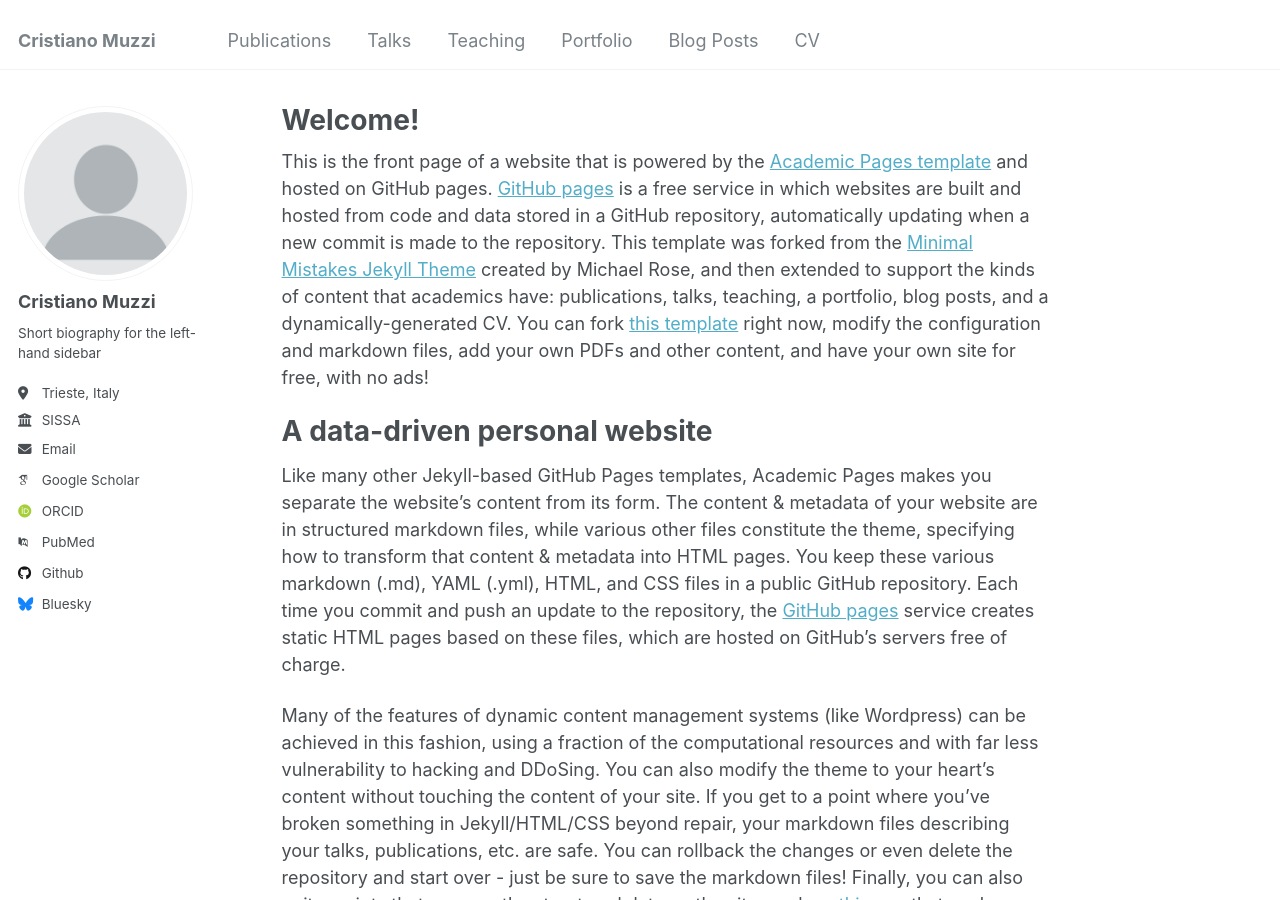
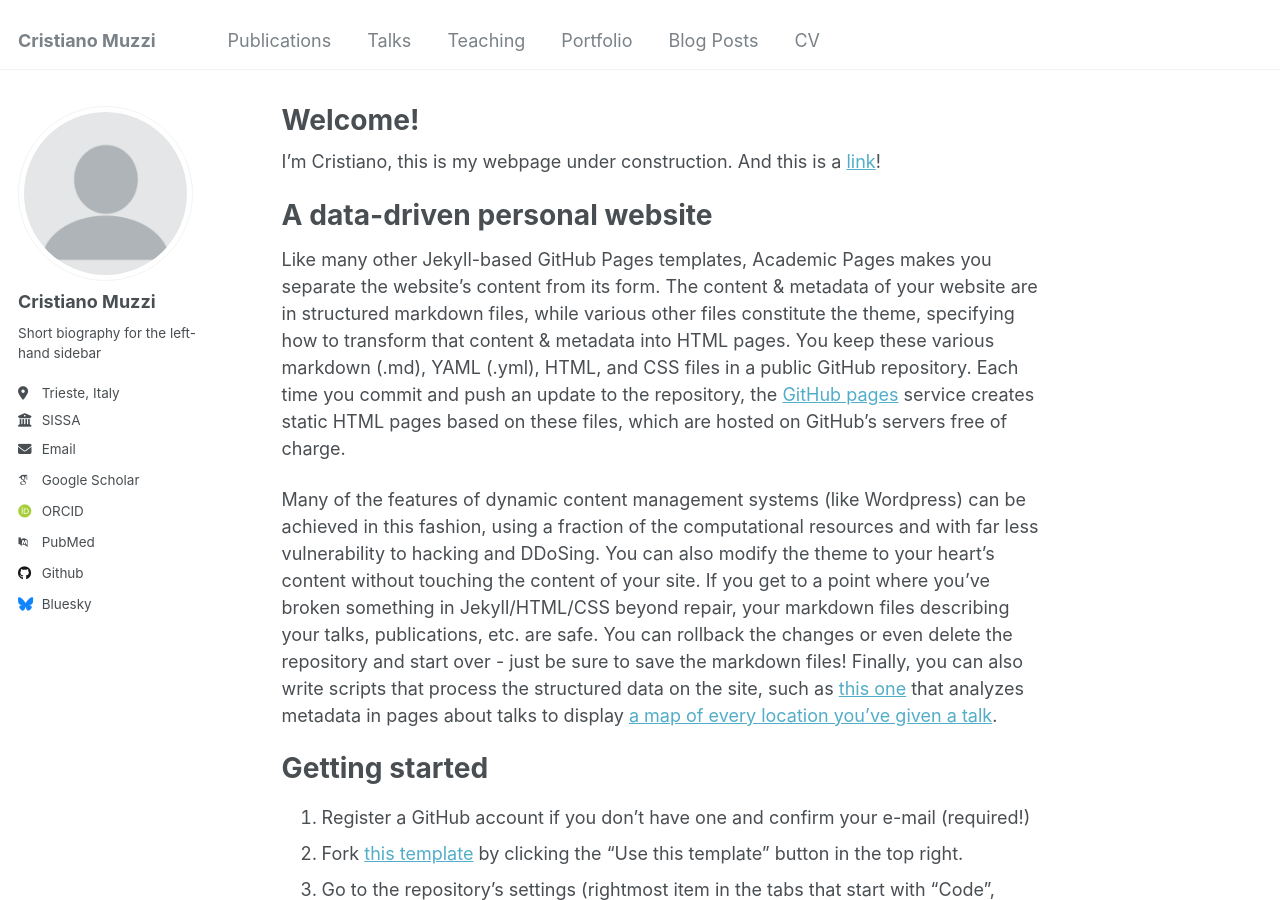
Before and after one commit to cristianomuzzi/cristianomuzzi.github.io, a Jekyll site: the page built from _pages/about.md, in a window 1280 px wide and 900 px high. Built offline with Jekyll 4.4.1, drawn with Linux system fonts in a browser that asks for light colours; some web fonts are replaced.

Commit message:
Update about.md

```diff
--- a/_pages/about.md
+++ b/_pages/about.md
@@ -7,7 +7,7 @@ redirect_from:
   - /about.html
 ---
 
-This is the front page of a website that is powered by the [Academic Pages template](https://github.com/academicpages/academicpages.github.io) and hosted on GitHub pages. [GitHub pages](https://pages.github.com) is a free service in which websites are built and hosted from code and data stored in a GitHub repository, automatically updating when a new commit is made to the repository. This template was forked from the [Minimal Mistakes Jekyll Theme](https://mmistakes.github.io/minimal-mistakes/) created by Michael Rose, and then extended to support the kinds of content that academics have: publications, talks, teaching, a portfolio, blog posts, and a dynamically-generated CV. You can fork [this template](https://github.com/academicpages/academicpages.github.io) right now, modify the configuration and markdown files, add your own PDFs and other content, and have your own site for free, with no ads!
+I'm Cristiano, this is my webpage under construction. And this is a [link](https://www.youtube.com/watch?v=zg7REZbQ-A0&list=RDzg7REZbQ-A0&start_radio=1)!
 
 A data-driven personal website
 ======
```
